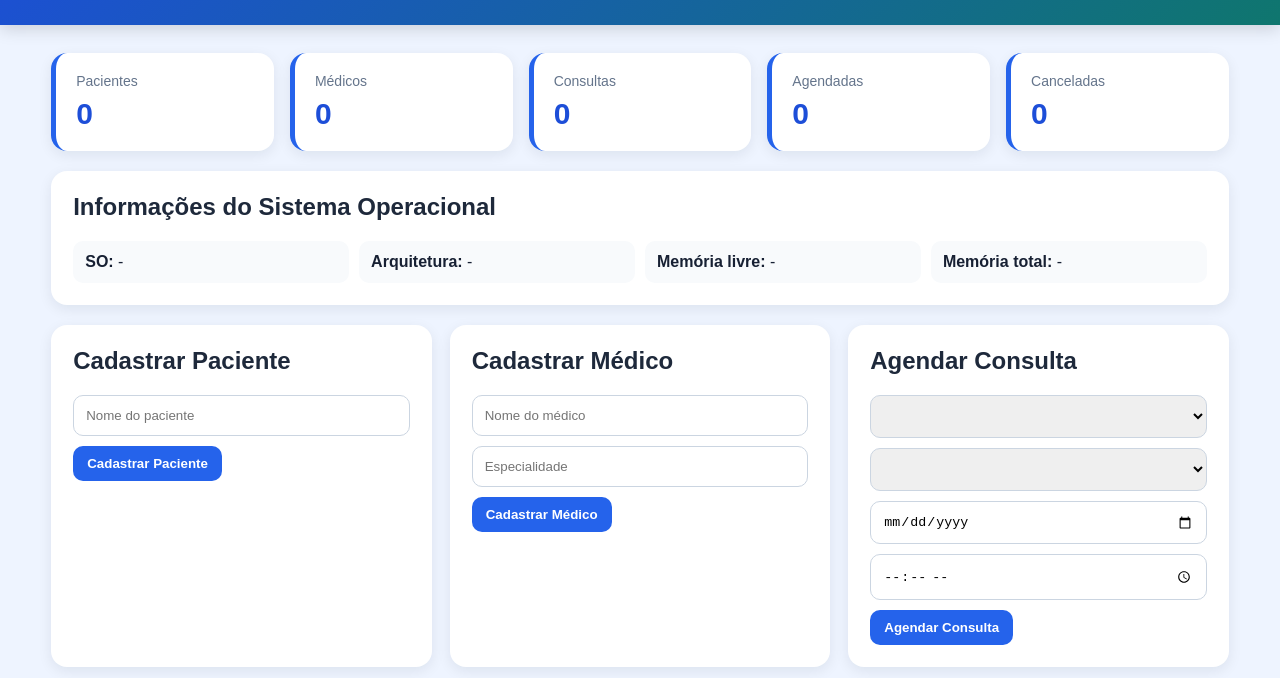
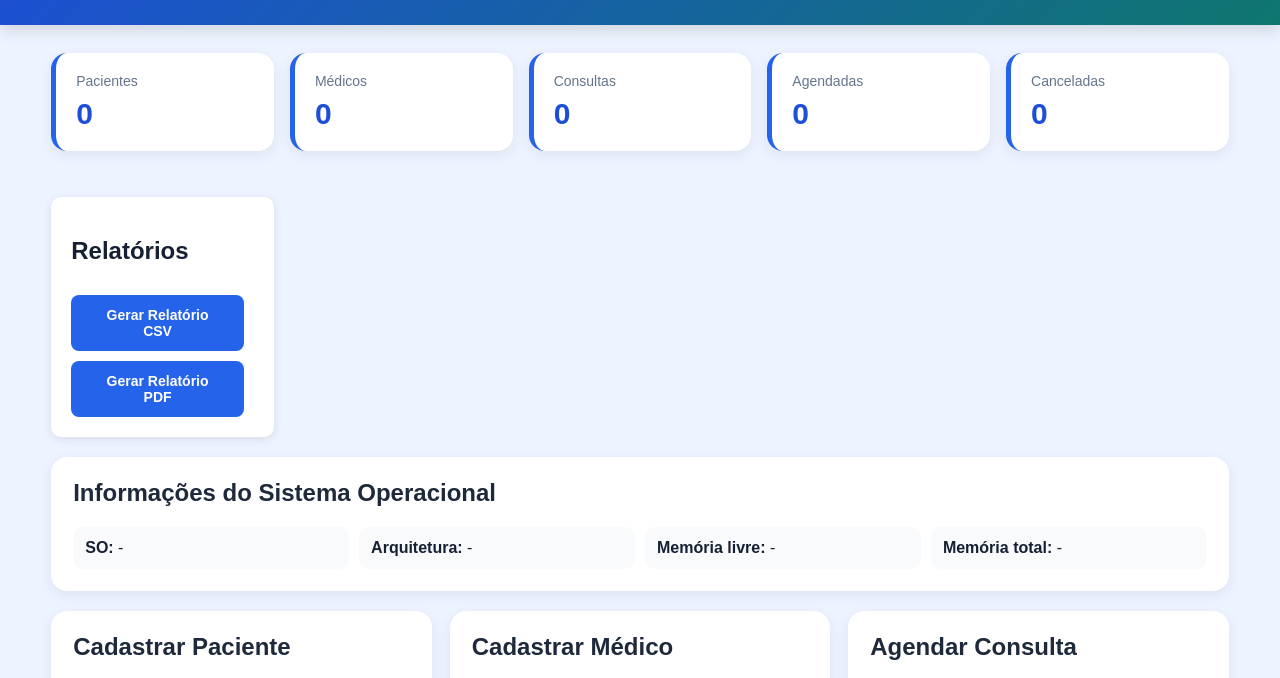
Before and after one commit to JPMendesM/Sistema-de-Agendamento-Medico, a website: page public/index.html in a window 1280 px wide. Shown: the part 87-765 px from the top of the page. Drawn offline with Linux system fonts and the light colour scheme; no server answers.

Commit message:
Adiciona funcionalidade para geração de relatórios em CSV e PDF, incluindo novos botões na interface e lógica de processamento no servidor.

```diff
--- a/public/app.js
+++ b/public/app.js
@@ -423,3 +423,24 @@ async function carregarDashboard() {
 }
 
 atualizarTudo();
+
+async function gerarRelatorio(tipo) {
+  try {
+    const resposta = await fetch(`/api/relatorios/${tipo}`);
+
+    const dados = await resposta.json();
+
+    if (dados.erro) {
+      alert(dados.erro);
+      return;
+    }
+
+    alert("Relatório gerado com sucesso!");
+
+    window.open(dados.download, "_blank");
+  } catch (erro) {
+    console.error(erro);
+
+    alert("Erro ao gerar relatório.");
+  }
+}
--- a/public/index.html
+++ b/public/index.html
@@ -40,6 +40,17 @@
           <span>Canceladas</span>
           <strong id="dashCanceladas">0</strong>
         </div>
+        <div class="relatorios-container">
+  <h2>Relatórios</h2>
+
+  <button onclick="gerarRelatorio('csv')" class="btn-relatorio">
+    Gerar Relatório CSV
+  </button>
+
+  <button onclick="gerarRelatorio('pdf')" class="btn-relatorio">
+    Gerar Relatório PDF
+  </button>
+</div>
       </section>
 
       <section class="card system-card">
--- a/public/style.css
+++ b/public/style.css
@@ -222,3 +222,28 @@ th, td {
         width: 94%;
     }
 }
+
+.relatorios-container {
+  margin-top: 30px;
+  padding: 20px;
+  background: #ffffff;
+  border-radius: 10px;
+  box-shadow: 0 2px 10px rgba(0,0,0,0.1);
+}
+
+.btn-relatorio {
+  padding: 12px 20px;
+  margin-right: 10px;
+  margin-top: 10px;
+  border: none;
+  border-radius: 8px;
+  background-color: #2563eb;
+  color: white;
+  font-size: 14px;
+  cursor: pointer;
+  transition: 0.3s;
+}
+
+.btn-relatorio:hover {
+  background-color: #1d4ed8;
+}
```
